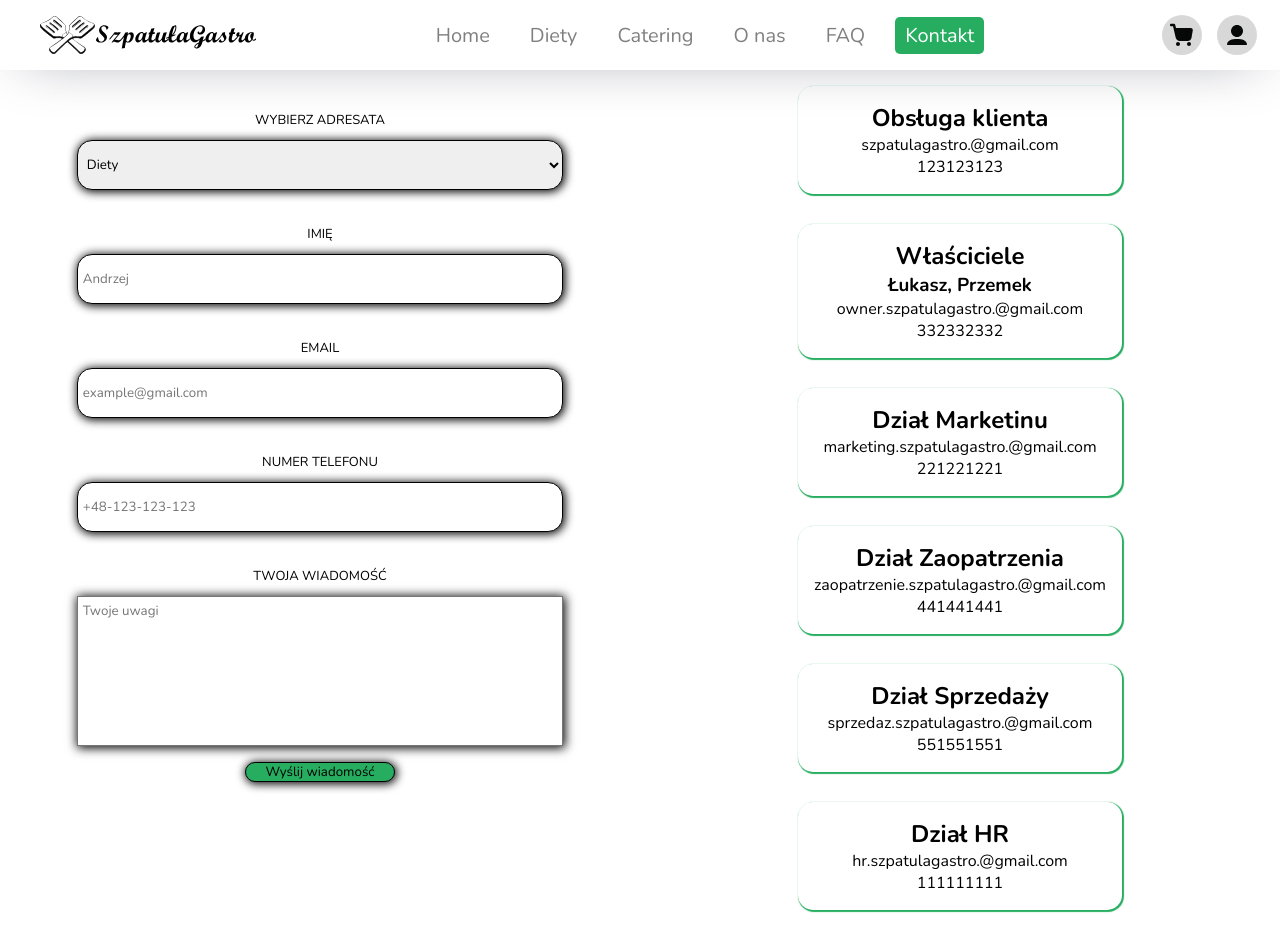
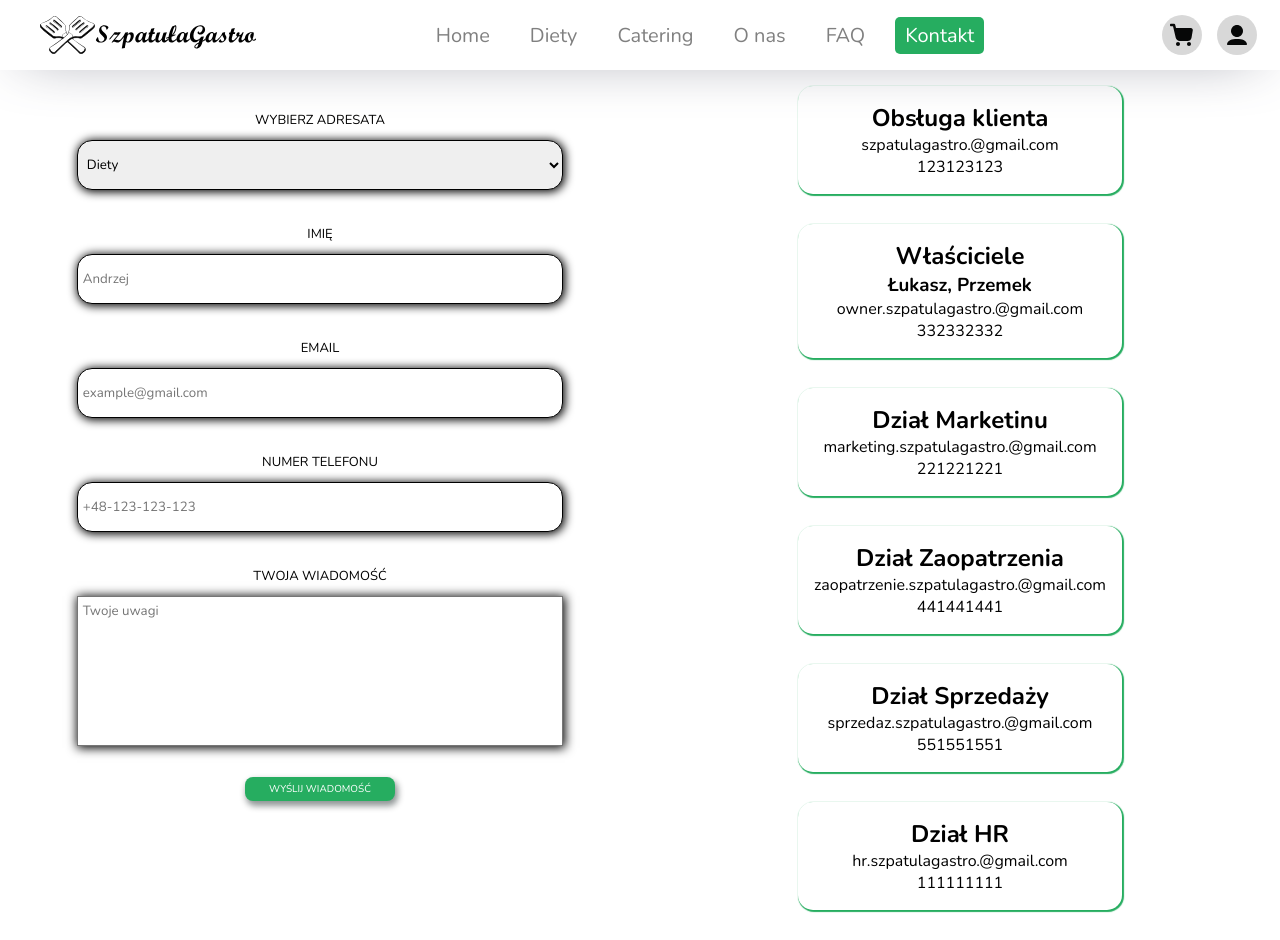
Before and after one commit to lobarzanek/vue-catering-web, a Vue app: page /contact in a window 1280 px wide. Built offline with nearby package versions, Linux system fonts and the light colour scheme; data requests are answered from the project's data file.

Commit message:
Unification button

```diff
--- a/src/components/content/contact/Contact.vue
+++ b/src/components/content/contact/Contact.vue
@@ -134,19 +134,35 @@ textarea {
   padding: 5px;
 }
 .send {
+  display: flex;
+  align-items: center;
+  justify-content: center;
+  text-align: center;
+  margin: auto;
   width: 150px;
   height: 20px;
-  justify-content: center;
-  margin: auto;
-  display: flex;
-  border: 1px groove black;
-  border-radius: 20px;
+  margin-top: 15px;
+  padding: 12px;
   background-color: #26ad60;
-  transition: 500ms;
-  &:hover{
-    color: white;
-    background-color: #435334;
-    transition: 500ms;
+  box-shadow: 2px 4px 6px 1px #01111170;
+  color: #fff;
+  font-size: 10px;
+  text-transform: uppercase;
+  border-radius: 8px;
+  border: none;
+  transition: 0.3 easy color, 0.3 easy background-color;
+
+  &:hover {
+    cursor: pointer;
+    background-color: #1d8048;
+  }
+  &:visited{
+    color:black;
+    text-decoration: none;
+  }
+  &:link{
+    color: black;
+    text-decoration: none;
   }
 }
 </style>
--- a/src/views/HomeView/HomeView.vue
+++ b/src/views/HomeView/HomeView.vue
@@ -85,34 +85,6 @@ getHomeData();
     text-decoration: none;
   }
 }
-
- .test{
-  width: 700px;
-  height: 100px;
-  justify-content: center;
-  margin: auto;
-  display: flex;
-  border: 1px groove black;
-  border-radius: 20px;
-  background-color: #26ad60;
-  transition: 500ms;
-  margin-top: 50px;
-  margin-bottom: 50px;
-  font-size: 63px;
-  &:hover{
-    background-color: #435334;
-    transition: 500ms;
-  }
-  &:visited{
-    color:black;
-    text-decoration: none;
-  }
-  &:link{
-    color: black;
-    text-decoration: none;
-  }
-}
-
 .HomeView {
   display: flex;
   flex-direction: column;
```
